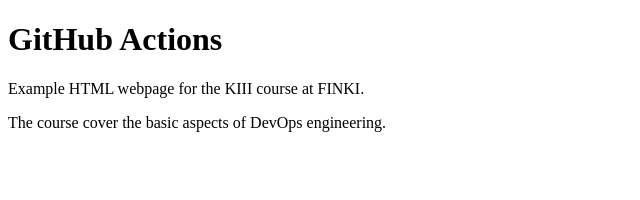
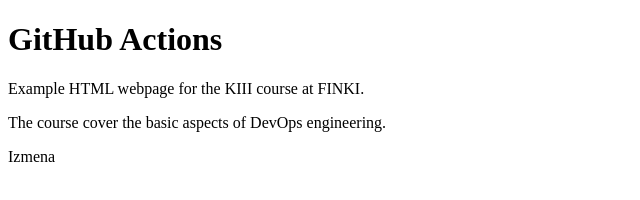
Before and after one commit to gavrilov001/Domasna5, a plain HTML site: page index.html in a window 1280 px wide. Shown: the full height of the page, 0-640 px from the left. Drawn offline with Linux system fonts and the light colour scheme.

Commit message:
Update index.html

```diff
--- a/index.html
+++ b/index.html
@@ -4,5 +4,6 @@
     <h1>GitHub Actions</h1>
     <p>Example HTML webpage for the KIII course at FINKI.</p>
     <p>The course cover the basic aspects of DevOps engineering.</p>
+    <p>Izmena</p>
   </body>
 </html>
```
